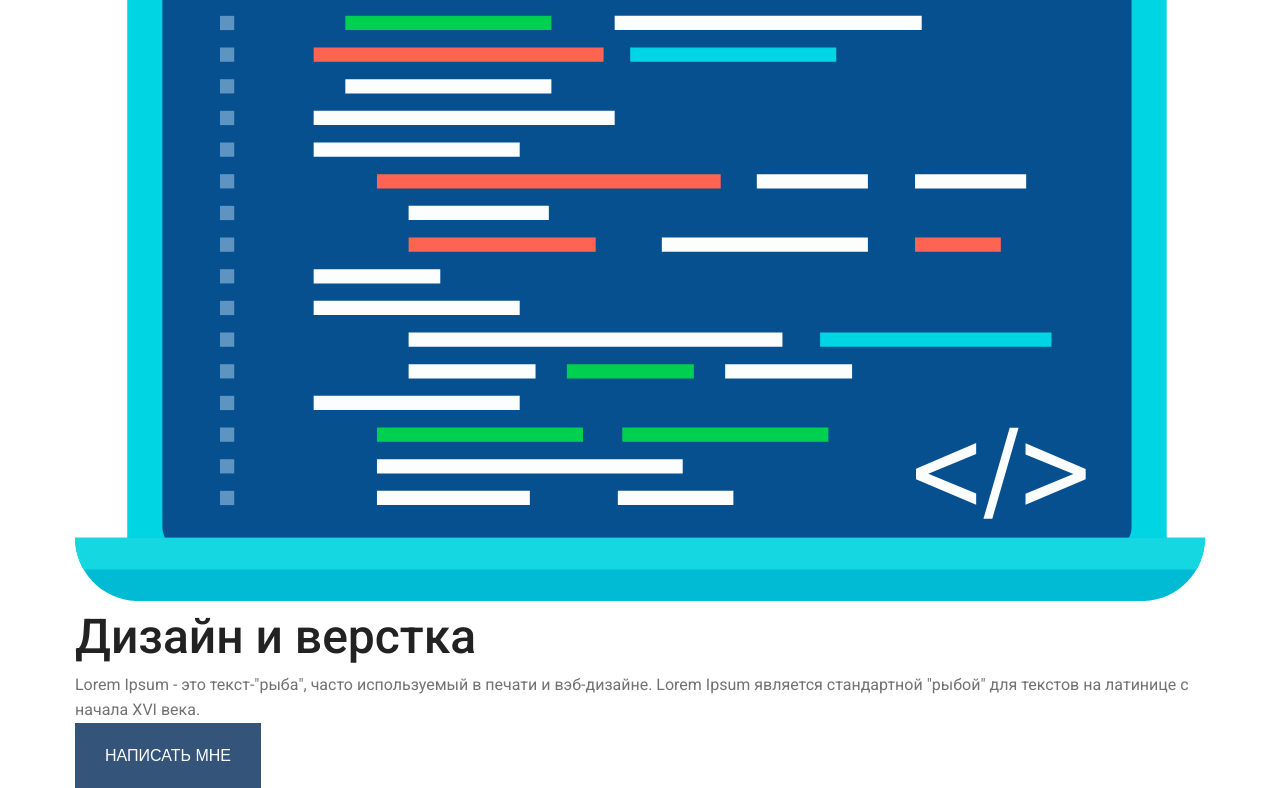
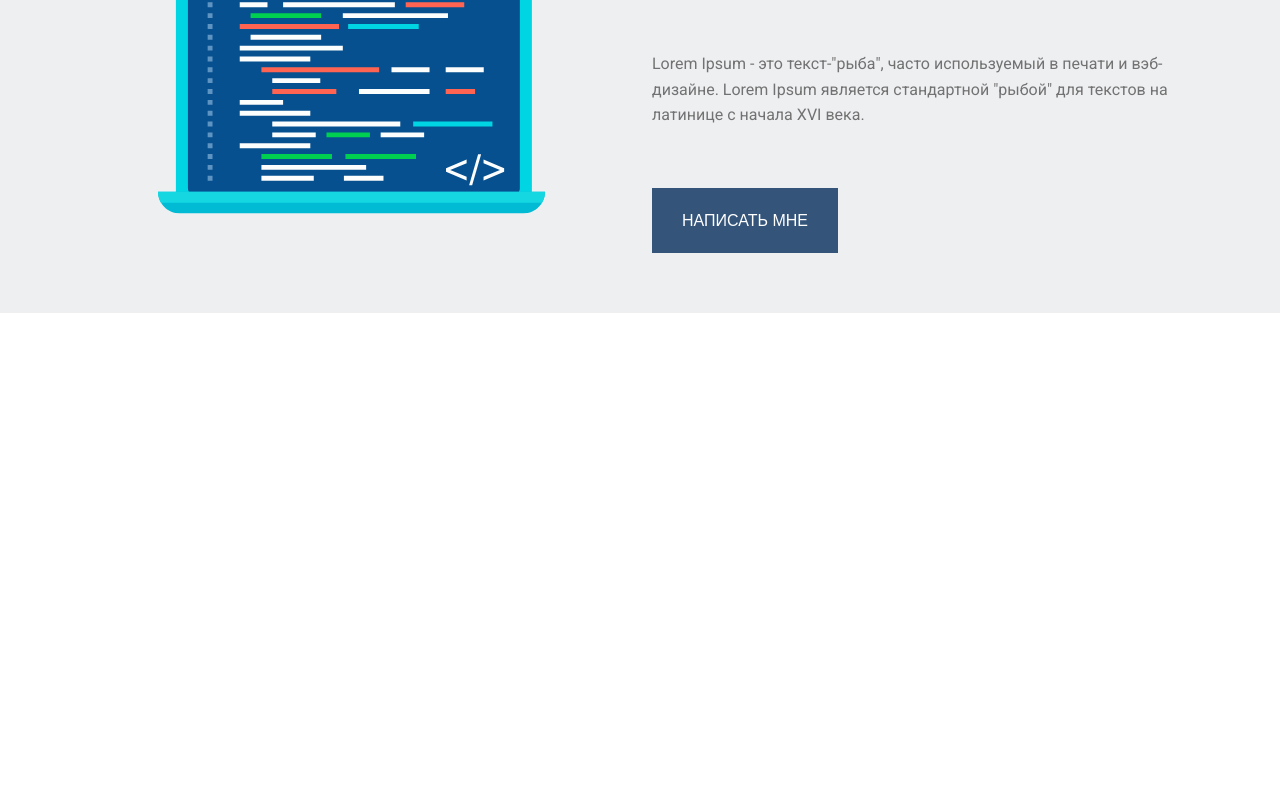
Before and after one commit to tetianamk/fd-2023-1-figma-template, a plain HTML site: page index.html in a window 1280 px wide. Shown: the part 261-1049 px from the top of the page. After the commit the page ends 800 px from the top, so only its background shows below. Drawn offline with Linux system fonts and the light colour scheme; a web font is replaced by a local one.

Commit message:
Add finished greeting section

```diff
--- /dev/null
+++ b/assets/css/greeting.css
@@ -0,0 +1,55 @@
+.greeting-section {
+  background-color: var(--accent-bg-color);
+  padding: 30px 10px;
+}
+
+.greeting-img-wrapper,
+.greeting-info {
+  grid-column: 1 / span 12;
+}
+
+.greeting-img-wrapper  {
+  display: flex;
+  order: 1;
+  width: 80%;
+  margin: 0 auto;
+}
+
+.greeting-info {
+  display: flex;
+  flex-direction: column;
+  align-items: center;
+  text-align: center;
+  gap: 30px;
+}
+
+@media screen and (min-width: 768px) {
+  .greeting-section {
+    padding: 60px 10px;
+  }
+
+  .greeting-img-wrapper  {
+    grid-column: 1 / span 6;
+    order: 0;
+    width: 100%;
+  }
+
+  .greeting-info {
+    grid-column: 7 / span 6;
+    text-align: left;
+    align-items: flex-start;
+  }
+}
+
+@media screen and (min-width: 992px) {
+
+  .greeting-info {
+    gap: 60px;
+  }
+}
+
+@media screen and (min-width: 1200px) {
+  .greeting-img-wrapper  {
+    width: 70%;
+  }
+}
--- a/assets/css/style.css
+++ b/assets/css/style.css
@@ -1,3 +1,4 @@
 @import './reset.css';
 @import './common.css';
 @import './header.css';
+@import './greeting.css';
--- a/index.html
+++ b/index.html
@@ -48,7 +48,7 @@
       </div>
     </header>
     <section class="greeting-section">
-      <div class="container">
+      <div class="container grid">
         <div class="greeting-img-wrapper">
           <img src="assets/img/laptop.svg" alt="Laptop with code" class="img" />
         </div>
```
